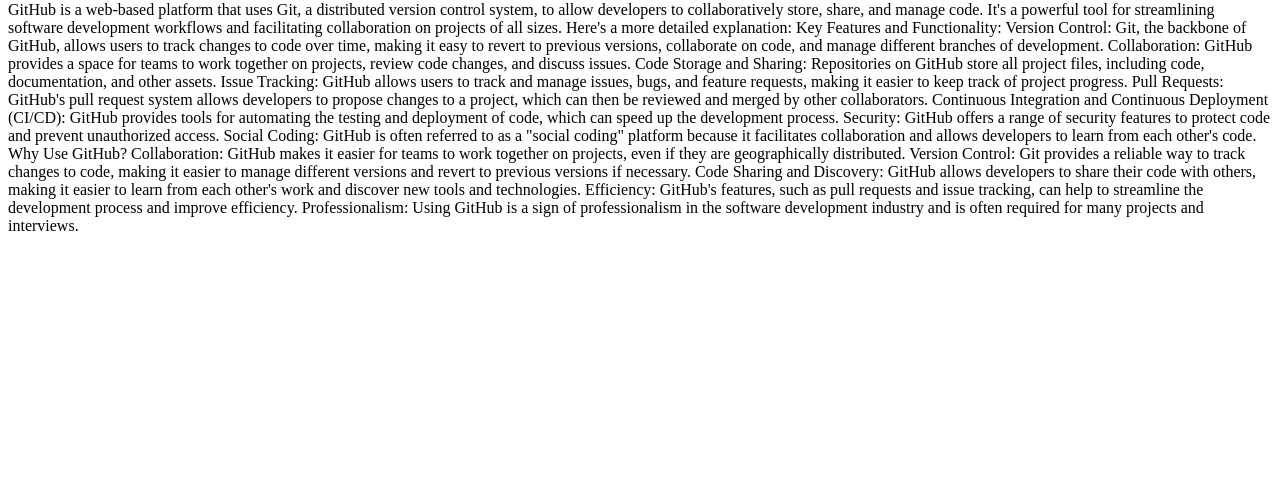
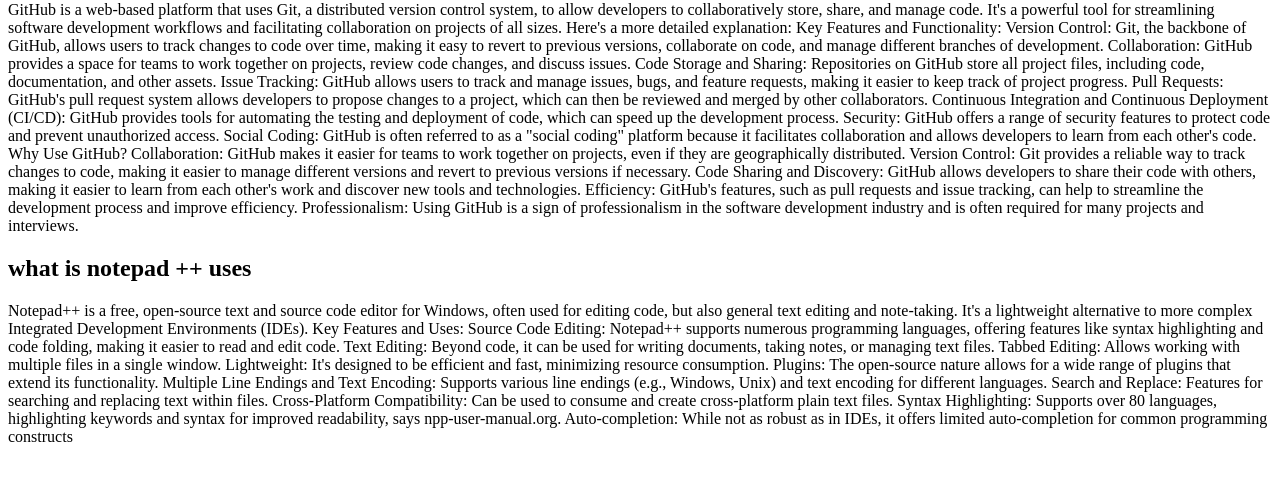
Before and after one commit to joygit12/testrepo, a plain HTML site: page index.html in a window 1280 px wide. Shown: the part 79-560 px from the top of the page. Drawn offline with Linux system fonts and the light colour scheme.

Commit message:
finishing my html skeleton

```diff
--- a/index.html
+++ b/index.html
@@ -34,5 +34,18 @@
 GitHub's features, such as pull requests and issue tracking, can help to streamline the development process and improve efficiency.
 Professionalism:
 Using GitHub is a sign of professionalism in the software development industry and is often required for many projects and interviews.<P>
+  <h2> what is notepad ++ uses </h2>
+  <p>  Notepad++ is a free, open-source text and source code editor for Windows, often used for editing code, but also general text editing and note-taking. It's a lightweight alternative to more complex Integrated Development Environments (IDEs).
+Key Features and Uses:
+Source Code Editing: Notepad++ supports numerous programming languages, offering features like syntax highlighting and code folding, making it easier to read and edit code.
+Text Editing: Beyond code, it can be used for writing documents, taking notes, or managing text files.
+Tabbed Editing: Allows working with multiple files in a single window.
+Lightweight: It's designed to be efficient and fast, minimizing resource consumption.
+Plugins: The open-source nature allows for a wide range of plugins that extend its functionality.
+Multiple Line Endings and Text Encoding: Supports various line endings (e.g., Windows, Unix) and text encoding for different languages.
+Search and Replace: Features for searching and replacing text within files.
+Cross-Platform Compatibility: Can be used to consume and create cross-platform plain text files.
+Syntax Highlighting: Supports over 80 languages, highlighting keywords and syntax for improved readability, says npp-user-manual.org.
+Auto-completion: While not as robust as in IDEs, it offers limited auto-completion for common programming constructs</p>
 </body>
 </html>
```
